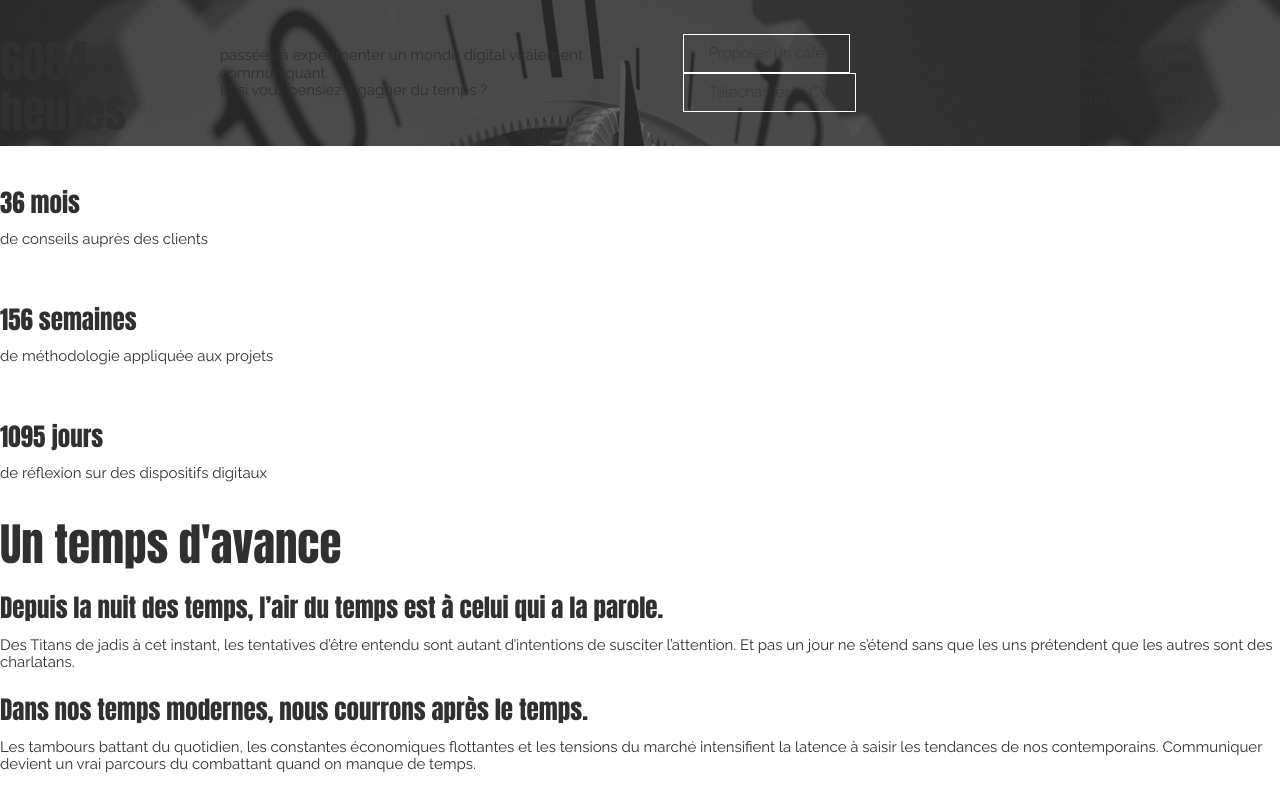
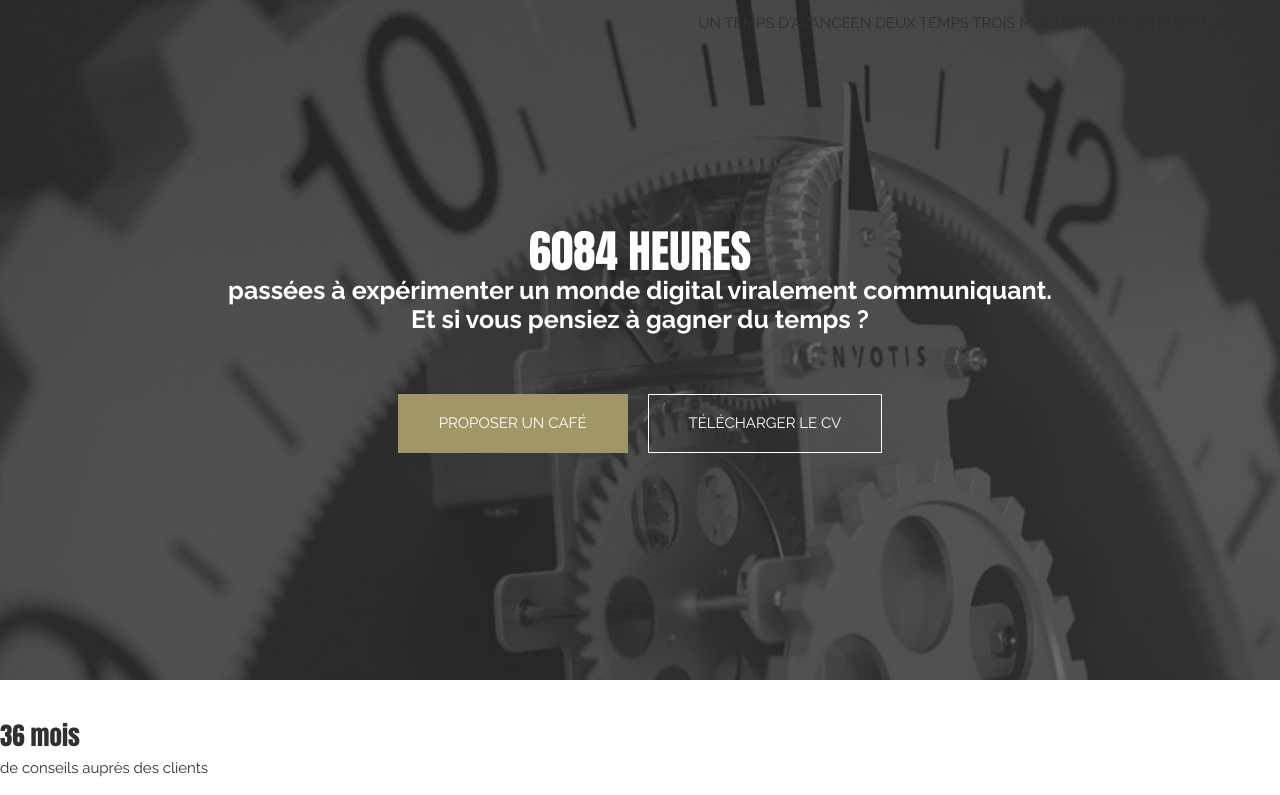
Before and after one commit to DarwinOnLine/ltdr, a website: page source/index.html in a window 1280 px wide. Shown: the top 795 px of the page. Drawn offline with nearby package versions, Linux system fonts and the light colour scheme; files that its build step writes are made by us from their sources; files whose address does not match are found by name.

Commit message:
HTML CSS WIP

```diff
--- a/source/index.html
+++ b/source/index.html
@@ -18,7 +18,7 @@
             <h2>6084 heures</h2>
             <p class="lead">passées à expérimenter un monde digital viralement communiquant.
                 <br>Et si vous pensiez à gagner du temps ?</p>
-            <div class="btn-wrap"><a href="#" title="Proposer un café" class="btn btn-default">Proposer un café</a><a href="#" title="Télécharger le CV" class="btn btn-default">Télécharger le CV</a></div>
+            <div class="btn-wrap"><a href="#" title="Proposer un café" class="btn btn-gold">Proposer un café</a><a href="#" title="Télécharger le CV" class="btn btn-default">Télécharger le CV</a></div>
             <nav>
                 <ul>
                     <li><a href="#untempsdavance" title="Un temps d'avance">Un temps d'avance</a></li>
@@ -114,7 +114,6 @@
                     <div class="btn-wrap"><a href="#" title="Envoyer l'invitation" class="btn btn-default">Envoyer l'invitation</a></div>
                 </div>
             </div>
-
         </section>
     </div>
     <script src="https://code.jquery.com/jquery-3.2.1.min.js" integrity="sha256-hwg4gsxgFZhOsEEamdOYGBf13FyQuiTwlAQgxVSNgt4=" crossorigin="anonymous"></script>
--- a/source/scss/_variables.scss
+++ b/source/scss/_variables.scss
@@ -7,6 +7,8 @@ $red:                     #9e0b0f;
 $green:                   #317d31;
 
 $valid:                   $green;
+
+$brand-primary:           $gold;
 
 // Animations
 $wrapperduration:         2s;
@@ -18,10 +20,12 @@ $elmtdelaystep:           .5s;
 // Body
 $body-bg:                 $white;
 $body-color:              $grey;
+$body-color-alt:          $white;
 // Components
 $border-color:            $white;
 // Fonts
 $font-family-sans-serif:  'Raleway', -apple-system, BlinkMacSystemFont, "Segoe UI", Roboto, "Helvetica Neue", Arial, sans-serif;
+$font-size-lg:            2.5rem;
 $font-size-base:          1.5rem;
 $font-size-sm:            1.2rem;
 $font-weight-base:        400;
@@ -36,6 +40,6 @@ $headings-line-height:    1.1;
 $headings-color:          $body-color;
 $small-font-size:         80%;
 // Buttons
-$btn-padding-x:           2.5rem;
-$btn-padding-y:           1rem;
-$btn-font-weight:         300;
+$btn-padding-x:           4rem;
+$btn-padding-y:           2rem;
+$btn-font-weight:         400;
--- /dev/null
+++ b/source/scss/partials/_banner.scss
@@ -0,0 +1,25 @@
+.banner {
+    display: flex;
+    flex-wrap: wrap;
+    flex-direction: column;
+    justify-content: center;
+    align-items: center;
+    min-height: 85vh;
+    color: $body-color-alt;
+    background-repeat: no-repeat;
+    background-size: cover;
+    text-align: center;
+    nav {
+        position: absolute;
+        top: 0;
+        right: 0;
+    }
+    h2 {
+        color: $body-color-alt;
+        margin-bottom: 0;
+        margin-top: 0;
+    }
+    .btn-wrap {
+        margin-top: 4rem;
+    }
+}
--- a/source/scss/partials/_buttons.scss
+++ b/source/scss/partials/_buttons.scss
@@ -6,11 +6,35 @@
     vertical-align: middle;
     white-space: nowrap;
     touch-action: manipulation;
+    text-transform: uppercase;
+    font-size: $font-size-base;
+    font-weight: $btn-font-weight;
+    display: inline-block;
+    padding: $btn-padding-y $btn-padding-x;
+    color: $body-color-alt;
+    border-width: 1px;
+    border-style: solid;
+
+    + .btn {
+        margin-left: 2rem;
+    }
 }
 
 .btn-default {
+    border-color: $border-color;
+    transition: border-color .3s;
     z-index: 1;
     position: relative;
     overflow: hidden;
     background-color: transparent;
+    &:hover,
+    &:focus {
+        text-decoration: none;
+        border-color: transparent;
+    }
 }
+
+.btn-gold {
+    background-color: $brand-primary;
+    border-color: $brand-primary;
+}
--- a/source/scss/partials/_content.scss
+++ b/source/scss/partials/_content.scss
@@ -9,12 +9,52 @@ html {
 }
 
 body {
+    font-family: $font-family-sans-serif;
+    font-size: $font-size-base;
+    color: $body-color;
+    background-color: $body-bg;
     -webkit-font-smoothing: antialiased;
     -moz-osx-font-smoothing: grayscale;
 }
 
-small {
-    font-size: $small-font-size;
+a {
+    text-decoration: none;
+    color: $body-color;
+    &:hover,
+    &:focus {
+        color: $body-color;
+    }
+}
+
+h1 {
+    font-size: $h1-font-size;
+    letter-spacing: -.035em;
+    //@media screen and (max-width: 768px) {
+    //    font-size: 3.6rem;
+    //}
+}
+
+h2 {
+    font-size: $h2-font-size;
+    margin-bottom: 2.7vw;
+    text-transform: uppercase;
+    //@media screen and (max-width: 768px) {
+    //    font-size: 1.6rem;
+    //}
+}
+
+h3 {
+    font-size: $h3-font-size;
+}
+
+h1,
+h2,
+h3 {
+    font-family: $headings-font-family;
+    font-weight: $headings-font-weight;
+    line-height: $headings-line-height;
+    margin-bottom: $headings-margin-bottom;
+    color: $headings-color;
 }
 
 img {
@@ -57,14 +97,24 @@ img {
     }
 }
 
-.content {
-    cursor: default;
-    transform: translate3d(0, 0, 0);
-    backface-visibility: hidden;
+p {
+    margin: 0 0 2rem;
 }
 
-.banner {
-    display: flex;
-    align-items: center;
-    justify-content: center;
+ul,
+ol {
+    list-style-type: none;
 }
+
+nav {
+    ul {
+        display: flex;
+        flex-wrap: wrap;
+        text-transform: uppercase;
+    }
+}
+
+.lead {
+    font-size: $font-size-lg;
+    font-weight: bold;
+}
--- a/source/scss/partials/_styling.scss
+++ /dev/null
@@ -1,107 +0,0 @@
-body {
-    font-family: $font-family-sans-serif;
-    font-size: $font-size-base;
-    color: $body-color;
-    background-color: $body-bg;
-}
-
-a {
-    text-decoration: none;
-    color: $body-color;
-    &:hover,
-    &:focus {
-        color: $body-color;
-    }
-}
-
-h1 {
-    font-size: $h1-font-size;
-    letter-spacing: -.035em;
-    //@media screen and (max-width: 768px) {
-    //    font-size: 3.6rem;
-    //}
-}
-
-h2 {
-    font-size: $h2-font-size;
-    margin-bottom: 2.7vw;
-    //@media screen and (max-width: 768px) {
-    //    font-size: 1.6rem;
-    //}
-}
-
-h3 {
-    font-size: $h3-font-size;
-}
-
-h1,
-h2,
-h3 {
-    font-family: $headings-font-family;
-    font-weight: $headings-font-weight;
-    line-height: $headings-line-height;
-    margin-bottom: $headings-margin-bottom;
-    color: $headings-color;
-}
-
-.main {
-    text-align: center;
-    border: .75vw solid $border-color;
-}
-
-.content {
-    display: flex;
-    flex-direction: column;
-    justify-content: center;
-    align-items: center;
-    width: 90%;
-    height: 100%;
-    margin-right: auto;
-    margin-left: auto;
-}
-
-.btn {
-    font-size: 1.5rem;
-    font-weight: $btn-font-weight;
-    display: inline-block;
-    padding: $btn-padding-y $btn-padding-x;
-}
-
-.btn-default {
-    color: $body-color;
-    border-width: 1px;
-    border-style: solid;
-    border-color: $border-color;
-    transition: border-color .3s;
-    &:hover,
-    &:focus {
-        text-decoration: none;
-        border-color: transparent;
-    }
-}
-
-.btn-link {
-    font-size: 1.6vw;
-    display: inline-block;
-    text-decoration: none;
-    &::after {
-        display: block;
-        width: 100%;
-        margin-top: 4px;
-        content: '';
-        transition: transform .3s, opacity .3s;
-        border-bottom: 1px solid rgba($border-color, .5);
-    }
-    &:hover,
-    &:focus {
-        text-decoration: none;
-        &::after {
-            transition: transform .1s, opacity .1s;
-            transform: translate3d(0, 2rem, 0);
-            opacity: 0;
-        }
-    }
-    //@media screen and (max-width: 768px) {
-    //    font-size: $font-size-sm;
-    //}
-}
--- a/source/scss/styles.scss
+++ b/source/scss/styles.scss
@@ -4,5 +4,9 @@
 @import 'partials/form';
 @import 'partials/buttons';
 @import 'partials/content';
-@import 'partials/styling';
+@import 'partials/banner';
+@import 'partials/reassurance';
+@import 'partials/manifeste';
+@import 'partials/temps';
+@import 'partials/cafe';
 @import 'partials/terminal';
```
Also changed, not shown: www/index.html (+1 -2 lines), .csscomb.json (added), .eslintrc.json (added), .scss-lint.yml (added), source/scss/partials/_cafe.scss (added), source/scss/partials/_manifeste.scss (added), source/scss/partials/_reassurance.scss (added), source/scss/partials/_temps.scss (added), www/css/styles.css, 1 other file.
